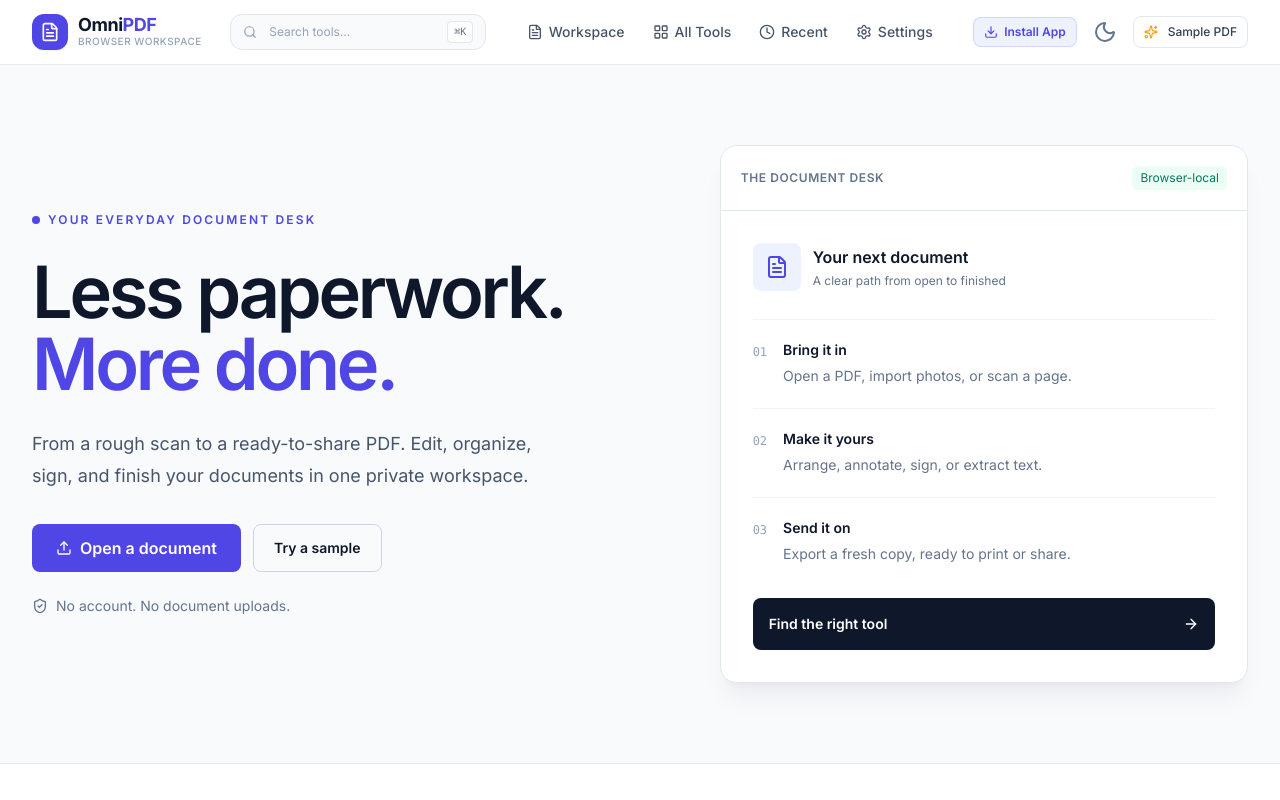
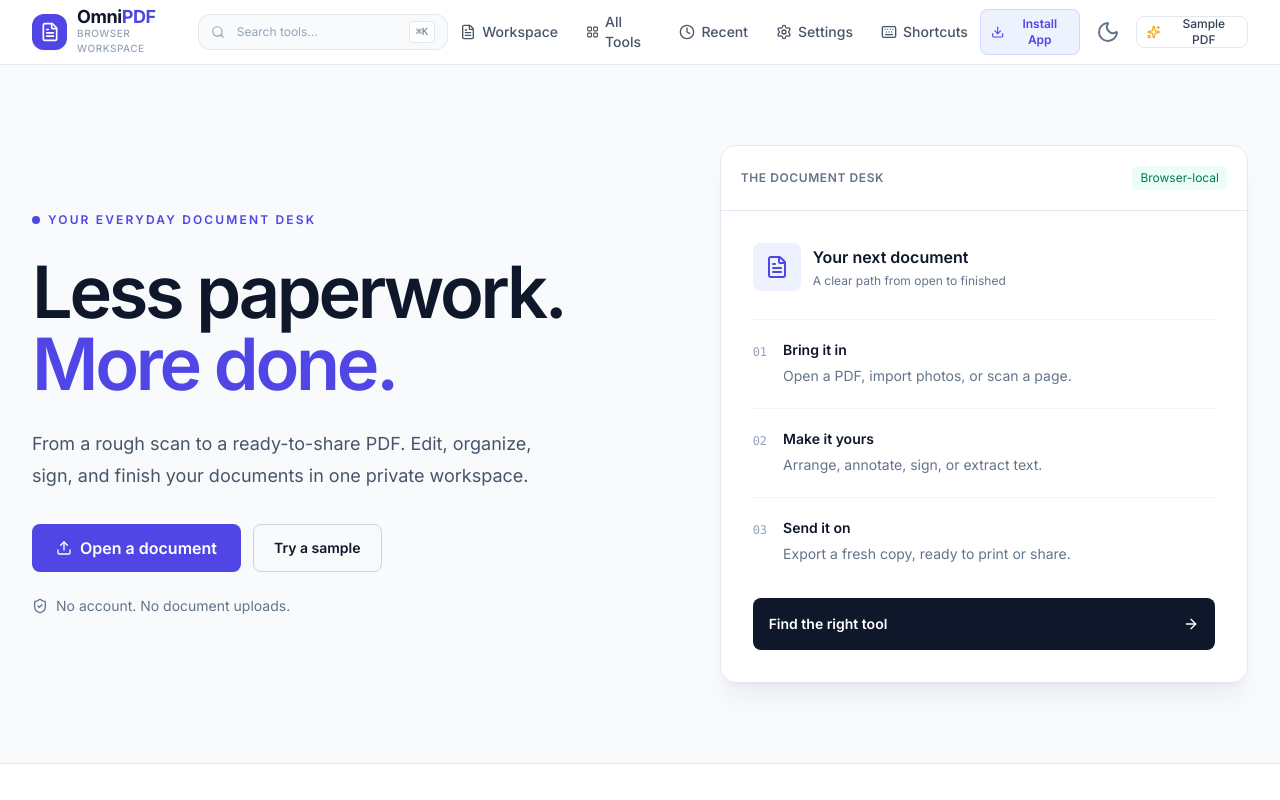
Before and after one commit to Madhu-Kowshik/viewscanner, a React (Vite) app: page /shortcuts in a window 1280 px wide. Shown: the top 800 px of the page. Built offline with nearby package versions, Linux system fonts and the light colour scheme.

Commit message:
feat: add shortcuts navigation and question-mark shortcut

```diff
--- a/src/components/layout/Navbar.tsx
+++ b/src/components/layout/Navbar.tsx
@@ -16,6 +16,7 @@ import {
   Redo2,
   Search,
   Download,
+  Keyboard,
 } from 'lucide-react';
 import { useTheme } from '../../context/ThemeContext';
 import { usePdf } from '../../context/PdfContext';
@@ -39,11 +40,13 @@ export const Navbar: React.FC = () => {
       if ((e.ctrlKey || e.metaKey) && e.key.toLowerCase() === 'k') {
         e.preventDefault();
         setCommandPaletteOpen((prev) => !prev);
+      } else if (e.key === '?' && !(e.target instanceof HTMLInputElement) && !(e.target instanceof HTMLTextAreaElement) && !(e.target instanceof HTMLSelectElement) && !(e.target instanceof HTMLElement && e.target.isContentEditable) && !e.ctrlKey && !e.metaKey && !e.altKey) {
+        navigate('/shortcuts');
       }
     };
     window.addEventListener('keydown', handleKeyDown);
     return () => window.removeEventListener('keydown', handleKeyDown);
-  }, []);
+  }, [navigate]);
 
   const toggleTheme = () => {
     setTheme(actualTheme === 'dark' ? 'light' : 'dark');
@@ -54,6 +57,7 @@ export const Navbar: React.FC = () => {
     { label: 'All Tools', path: '/tools', icon: LayoutGrid },
     { label: 'Recent', path: '/recent', icon: Clock },
     { label: 'Settings', path: '/settings', icon: SettingsIcon },
+    { label: 'Shortcuts', path: '/shortcuts', icon: Keyboard },
   ];
 
   return (
```
